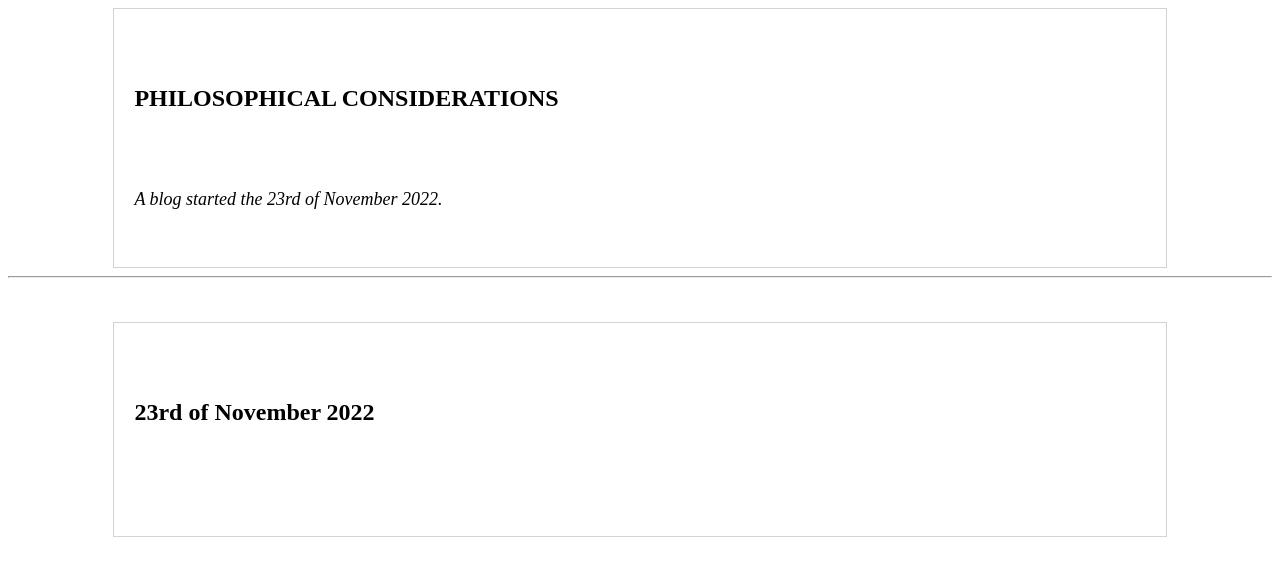
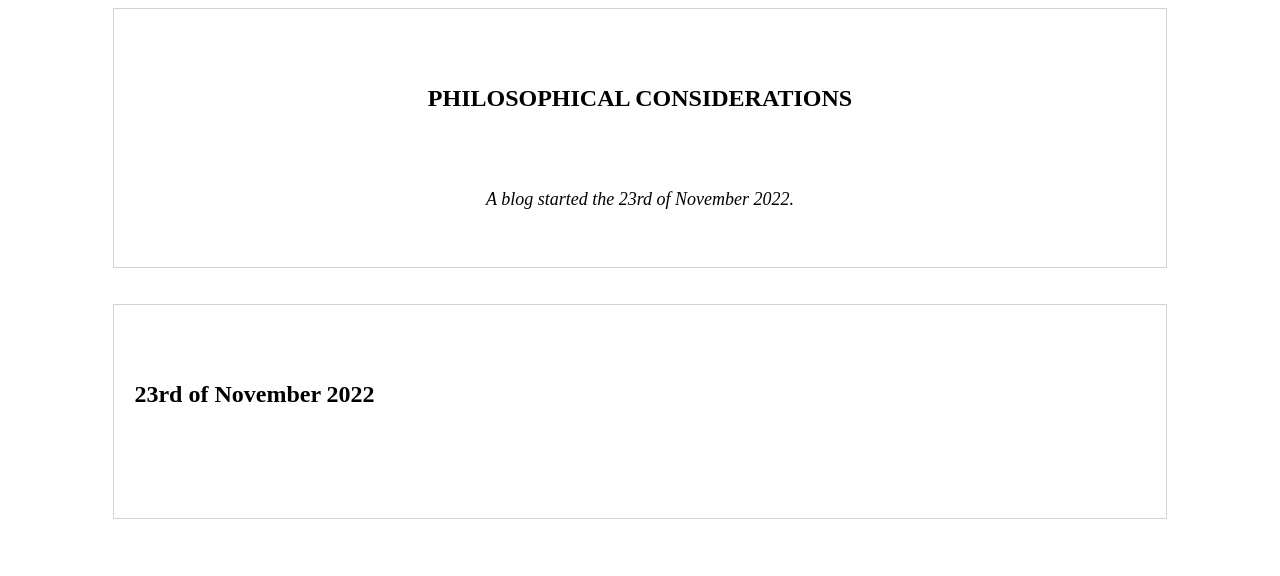
Before and after one commit to diaspar77/diaspar77.github.io, a plain HTML site: page index.html in a window 1280 px wide. Drawn offline with Linux system fonts and the light colour scheme.

Commit message:
Update index.html

```diff
--- a/index.html
+++ b/index.html
@@ -17,16 +17,16 @@
   <br>
   <br>
 
-     <h2>PHILOSOPHICAL CONSIDERATIONS</h2>
+     <h2 style="text-align:center">PHILOSOPHICAL CONSIDERATIONS</h2>
 
 
   <br>
-  <br><p>
+  <br><p style="text-align:center">
         <i>A blog started the 23rd of November 2022.</i></p>
   <br><br>
 
         </div>
-  <hr>
+
 
   <br><br>
                <div class="center">
```
